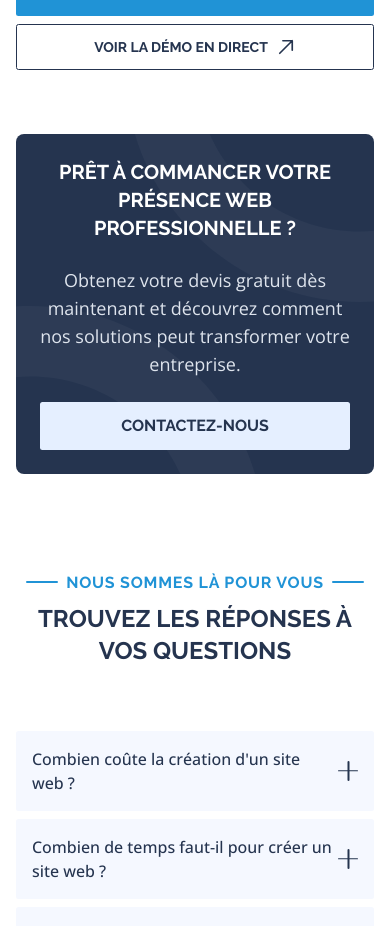
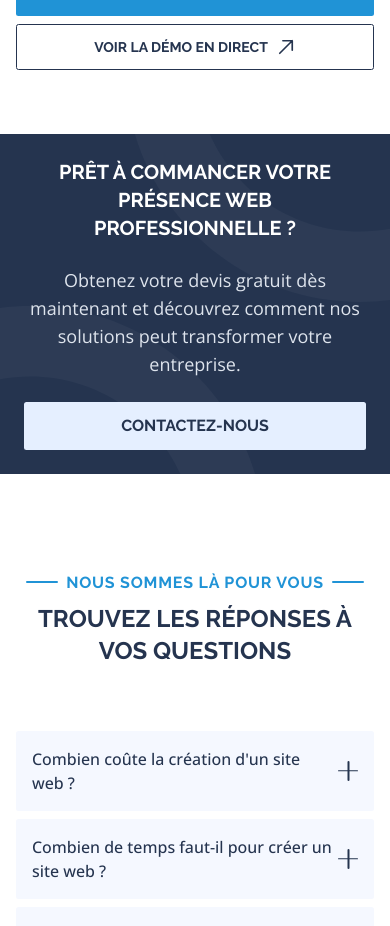
Before and after one commit to front-mokh/agency_landing_page, a Next.js app: page / in a window 390 px wide. Shown: the part 3220-4146 px from the top of the page. Built offline with nearby package versions, Linux system fonts and the light colour scheme.

Commit message:
Update ContactBanner.tsx

```diff
--- a/src/components/sections/ContactBanner.tsx
+++ b/src/components/sections/ContactBanner.tsx
@@ -11,7 +11,7 @@ import Container from "../utils/Container";
 export default function ContactBanner() {
   return (
     <Section className="min-h-0 p-0">
-      <Container>
+      <Container className="p-0">
         <Banner />
         <BackgroundPatterns />
       </Container>
@@ -21,7 +21,7 @@ export default function ContactBanner() {
 
 function Banner() {
   return (
-    <div className="bg-inverted flex flex-col justify-center rounded-lg w-full md:min-h-96 p-6">
+    <div className="bg-inverted flex flex-col justify-center rounded-0 md:rounded-lg w-full md:min-h-96 p-6">
       <div className="z-10 flex flex-col items-center justify-center">
         <Headline  className="text-light-primary max-w-[35ch] font-semibold text-xl">
           PRÊT À COMMANCER VOTRE PRÉSENCE WEB PROFESSIONNELLE ?
```
